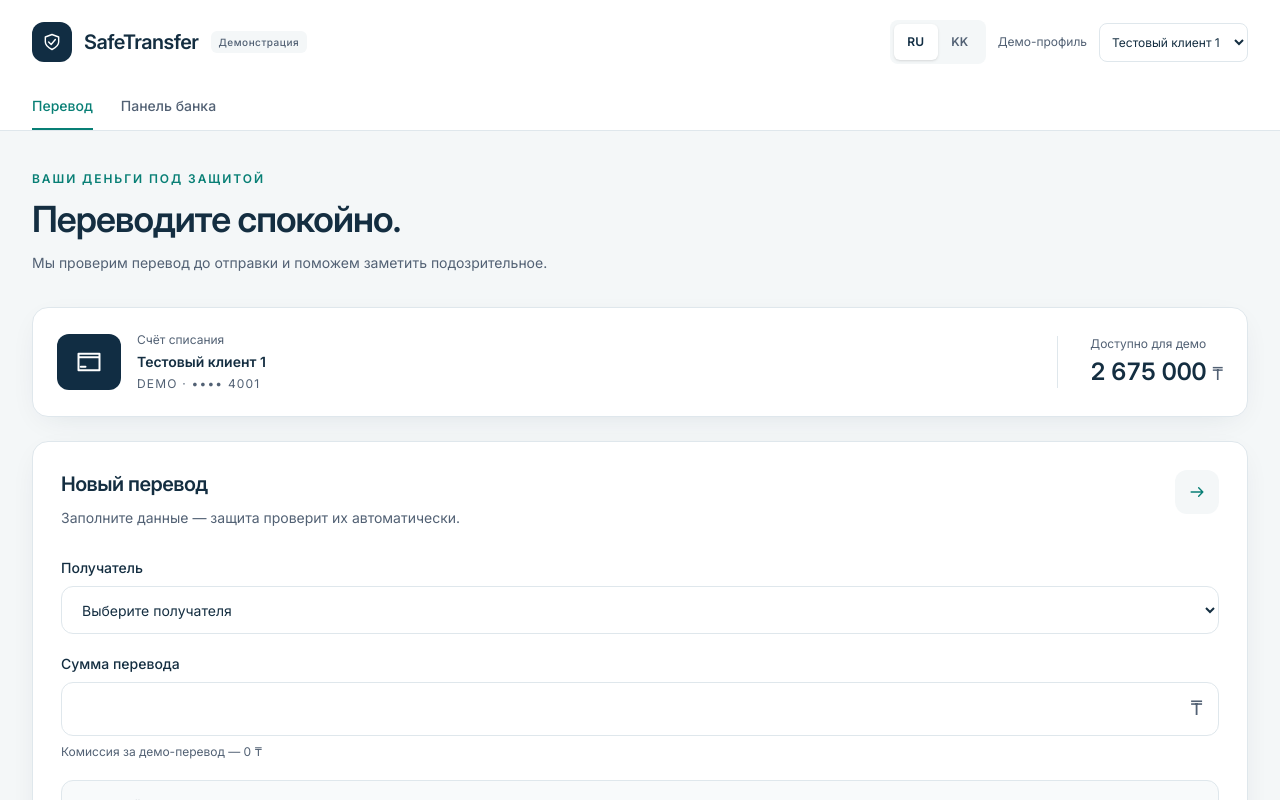
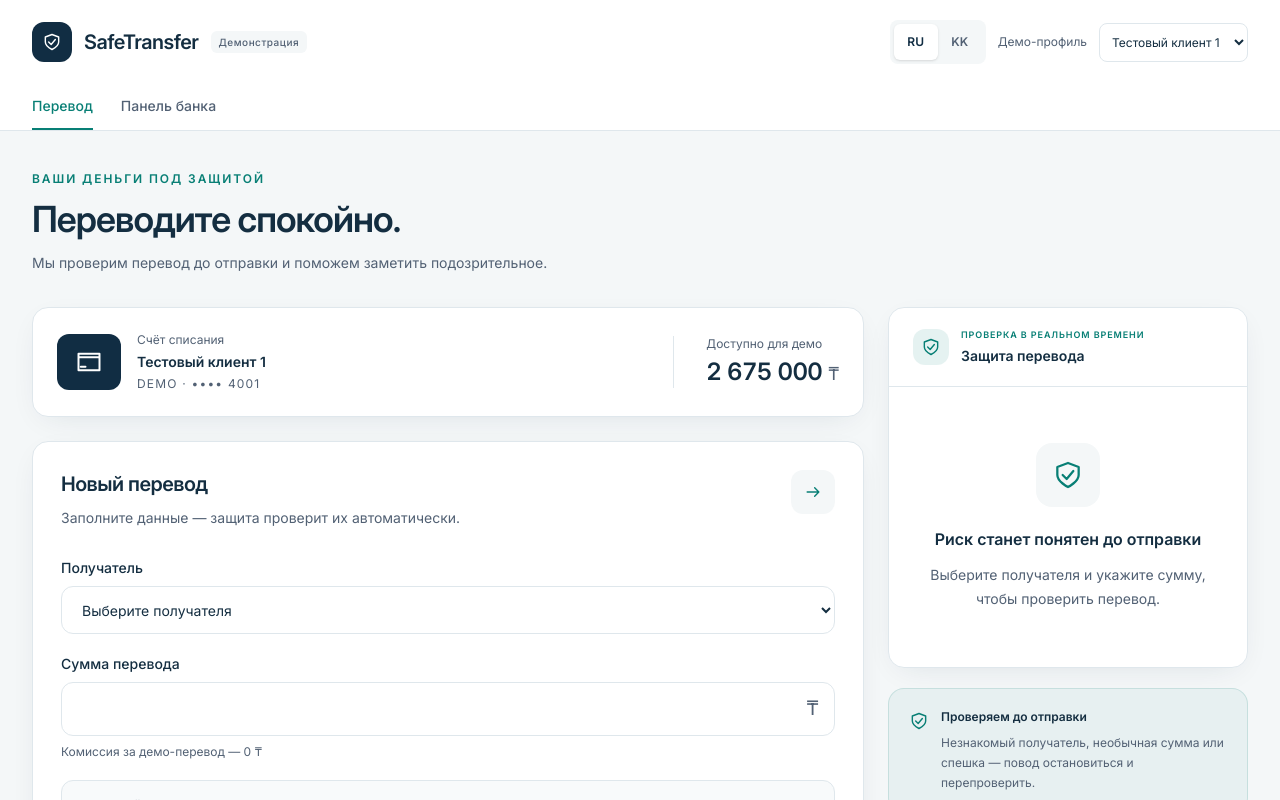
Before and after one commit to ramazanabdimalik/ITU-HACKATHON, a Next.js app in the folder web/: page / in a window 1280 px wide. Shown: the top 800 px of the page. Built offline with nearby package versions, Linux system fonts and the light colour scheme.

Commit message:
feat: add debounced live risk protection meter

```diff
--- /dev/null
+++ b/web/components/risk-meter.tsx
@@ -0,0 +1,36 @@
+"use client";
+import type { ScoreResponse } from "@/lib/use-live-risk";
+import { useApp } from "./app-shell";
+import { Icon } from "./icon";
+
+export const riskStyles = {
+  low: { text: "text-low", soft: "bg-low-soft", icon: "check" as const },
+  medium: { text: "text-medium", soft: "bg-medium-soft", icon: "alert" as const },
+  high: { text: "text-high", soft: "bg-high-soft", icon: "shield" as const },
+};
+export function RiskMeter({ result, status, retry }: { result?: ScoreResponse; status: string; retry: () => void }) {
+  const { copy } = useApp();
+  const style = result ? riskStyles[result.level] : undefined;
+  return <aside className="space-y-5 lg:sticky lg:top-6 lg:self-start" aria-label={copy.protection}>
+    <section className="panel overflow-hidden" aria-busy={status === "loading"}>
+      <div className="flex items-center gap-3 border-b border-line px-6 py-5"><span className="flex h-9 w-9 items-center justify-center rounded-xl bg-accent/10 text-accent"><Icon /></span><div><p className="text-[9px] font-semibold tracking-[.1em] text-accent">{copy.realtime}</p><h2 className="mt-1 text-sm font-semibold">{copy.protection}</h2></div></div>
+      <div className="p-6">
+        {status === "loading" ? <div role="status" className="space-y-5 py-5 text-center"><div className="mx-auto h-32 w-48 animate-pulse rounded-t-full bg-canvas" /><p className="text-sm text-muted">{copy.riskLoading}</p><div className="h-10 animate-pulse rounded-xl bg-canvas" /></div>
+          : status === "error" ? <div role="alert" className="py-6 text-center"><span className="mx-auto mb-4 flex h-12 w-12 items-center justify-center rounded-xl bg-medium-soft text-medium"><Icon name="alert" /></span><p className="text-sm leading-6 text-muted">{copy.riskError}</p><button className="secondary-button mt-5" type="button" onClick={retry}>{copy.retry}</button></div>
+          : result && style ? <>
+            <div className={style.text}>
+              <svg viewBox="0 0 240 148" className="mx-auto w-full max-w-64" role="img" aria-label={`${copy.riskScore}: ${result.score} ${copy.outOf}. ${copy[result.level]}`}>
+                <path d="M25 120 A95 95 0 0 1 215 120" fill="none" stroke="#edf1f3" strokeWidth="13" strokeLinecap="round" />
+                <path d="M25 120 A95 95 0 0 1 215 120" fill="none" stroke="currentColor" strokeWidth="13" strokeLinecap="round" pathLength="100" strokeDasharray="100" strokeDashoffset={100 - result.score} className="transition-[stroke-dashoffset,stroke] duration-200" />
+                <text x="120" y="104" textAnchor="middle" fill="currentColor" className="text-[45px] font-semibold tracking-tight">{result.score}</text>
+                <text x="120" y="130" textAnchor="middle" fill="#526174" className="text-[11px]">{copy.outOf}</text>
+              </svg>
+              <p className={`mx-auto flex w-fit items-center gap-2 rounded-full px-4 py-2 text-xs font-semibold ${style.soft}`} role="status"><Icon name={style.icon} className="h-4 w-4" />{copy[result.level]}</p>
+            </div>
+            <div className="mt-6 border-t border-line pt-5"><h3 className="mb-3 text-xs font-semibold">{copy.signals}</h3>{result.explanation.reasons.length ? <ul className="space-y-2">{result.explanation.reasons.map((reason, i) => <li key={result.signals[i]?.id ?? i} className={`flex items-start gap-2 rounded-xl p-3 text-xs leading-5 ${style.soft} ${style.text}`}><Icon name={style.icon} className="mt-0.5 h-4 w-4 shrink-0" /><span>{reason}</span></li>)}</ul> : <p className="flex gap-2 text-sm leading-6 text-muted"><Icon name="check" className="mt-1 h-4 w-4 shrink-0 text-low" />{copy.noSignals}</p>}</div>
+          </> : <div className="py-8 text-center"><span className="mx-auto mb-5 flex h-16 w-16 items-center justify-center rounded-2xl bg-canvas text-accent"><Icon className="h-8 w-8" /></span><h3 className="text-base font-semibold">{copy.riskIntro}</h3><p className="mt-3 text-sm leading-6 text-muted">{copy.riskEmpty}</p></div>}
+      </div>
+    </section>
+    <div className="flex gap-3 rounded-2xl border border-accent/15 bg-accent/5 p-5"><Icon className="mt-0.5 h-5 w-5 shrink-0 text-accent" /><div><h3 className="text-xs font-semibold">{copy.protected}</h3><p className="mt-2 text-xs leading-5 text-muted">{copy.protectedText}</p></div></div>
+  </aside>;
+}
--- a/web/components/transfer-screen.tsx
+++ b/web/components/transfer-screen.tsx
@@ -2,12 +2,19 @@
 import { useState } from "react";
 import type { Recipient } from "@/lib/types";
 import { emptyForm } from "@/lib/transfer-form";
+import { useLiveRisk } from "@/lib/use-live-risk";
 import { TransferForm } from "./transfer-form";
 import { AccountCard } from "./account-card";
+import { RiskMeter } from "./risk-meter";
 import { useApp } from "./app-shell";
 
+function TransferWorkspace({ recipients }: { recipients: Recipient[] }) {
+  const { customer, lang } = useApp();
+  const [values, setValues] = useState(emptyForm);
+  const risk = useLiveRisk(values, customer, lang);
+  return <div className="grid gap-6 lg:grid-cols-[minmax(0,1fr)_360px]"><div><AccountCard /><TransferForm values={values} recipients={recipients} onChange={(patch) => setValues({ ...values, ...patch })} onSubmit={() => {}} /></div><RiskMeter {...risk} /></div>;
+}
 export function TransferScreen({ recipients }: { recipients: Recipient[] }) {
-  const [values, setValues] = useState(emptyForm);
-  const { copy } = useApp();
-  return <><div className="mb-8"><p className="mb-3 text-xs font-semibold tracking-[.16em] text-accent">{copy.eyebrow}</p><h1 className="text-3xl font-semibold tracking-tight sm:text-4xl">{copy.title}</h1><p className="mt-3 max-w-xl text-sm leading-6 text-muted">{copy.subtitle}</p></div><AccountCard /><TransferForm values={values} recipients={recipients} onChange={(patch) => setValues({ ...values, ...patch })} onSubmit={() => {}} /></>;
+  const { copy, customer } = useApp();
+  return <><div className="mb-8"><p className="mb-3 text-xs font-semibold tracking-[.16em] text-accent">{copy.eyebrow}</p><h1 className="text-3xl font-semibold tracking-tight sm:text-4xl">{copy.title}</h1><p className="mt-3 max-w-xl text-sm leading-6 text-muted">{copy.subtitle}</p></div><TransferWorkspace key={customer.id} recipients={recipients} /></>;
 }
--- /dev/null
+++ b/web/lib/use-live-risk.ts
@@ -0,0 +1,37 @@
+"use client";
+import { useEffect, useState } from "react";
+import type { Customer, RiskResult } from "./types";
+import type { Language } from "./i18n";
+import type { explainRisk } from "./explain";
+import { transferPayload, validateTransfer } from "./transfer-form";
+import type { TransferFormValues } from "./transfer-form";
+
+export type ScoreResponse = RiskResult & { explanation: ReturnType<typeof explainRisk> };
+export async function fetchRisk(values: TransferFormValues, customer: Customer, lang: Language, signal?: AbortSignal): Promise<ScoreResponse> {
+  const response = await fetch("/api/score", { method: "POST", headers: { "Content-Type": "application/json" }, body: JSON.stringify(transferPayload(values, customer, lang)), signal });
+  if (!response.ok) throw Error("Score request failed");
+  const data = await response.json();
+  if (!Number.isFinite(data.score) || data.score < 0 || data.score > 100 || !["low", "medium", "high"].includes(data.level) || !["allow", "confirm", "hold"].includes(data.action) || !Array.isArray(data.signals) || !Array.isArray(data.explanation?.reasons) || typeof data.explanation?.summary !== "string" || typeof data.explanation?.tip !== "string") throw Error("Invalid score response");
+  return data;
+}
+export function useLiveRisk(values: TransferFormValues, customer: Customer, lang: Language) {
+  const [retry, setRetry] = useState(0);
+  const key = JSON.stringify([values, customer.id, lang, retry]);
+  const valid = Object.keys(validateTransfer(values)).length === 0;
+  const [state, setState] = useState<{ key: string; result?: ScoreResponse; error?: boolean }>({ key: "" });
+  useEffect(() => {
+    if (!valid) return;
+    const controller = new AbortController();
+    const timer = setTimeout(() => {
+      fetchRisk(values, customer, lang, controller.signal).then((result) => {
+        if (!controller.signal.aborted) setState({ key, result });
+      }).catch(() => { if (!controller.signal.aborted) setState({ key, error: true }); });
+    }, 400);
+    return () => { clearTimeout(timer); controller.abort(); };
+  }, [key, valid, values, customer, lang]);
+  return {
+    result: valid && state.key === key ? state.result : undefined,
+    status: !valid ? "empty" : state.key !== key ? "loading" : state.error ? "error" : "ready",
+    retry: () => setRetry((n) => n + 1),
+  };
+}
```
Also changed, not shown: 1 other file (tests, documents, lock files or other folders).
